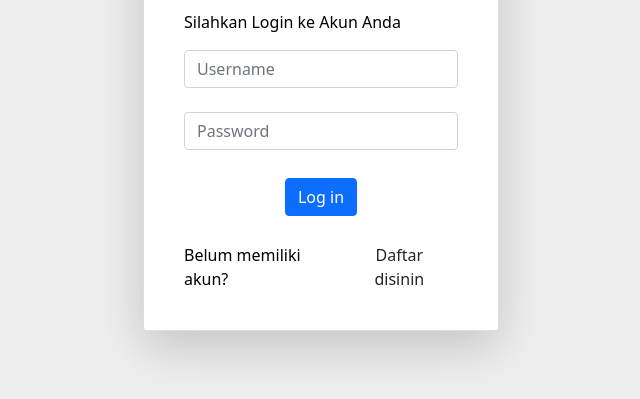
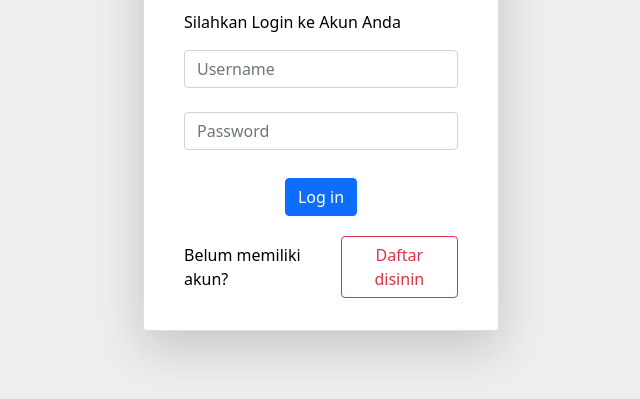
Before and after one commit to afikafiranti/mekaniKita, a plain HTML site: page index.html in a window 1280 px wide. Shown: the part 197-596 px from the top of the page, without its empty margins (319-959 px from the left). Drawn offline with nearby package versions, Linux system fonts and the light colour scheme.

Commit message:
pembaharuan login

```diff
--- a/index.html
+++ b/index.html
@@ -9,9 +9,9 @@
     <link rel="stylesheet" href="https://cdn.jsdelivr.net/npm/bootstrap-icons@1.10.5/font/bootstrap-icons.css" />
   </head>
   <body style="background-color: #eee">
-    <section class="gradient-form" >
-      <div class="container pt-5 ">
-        <div class="row d-flex justify-content-center align-items-center ">
+    <section class="gradient-form">
+      <div class="container pt-5">
+        <div class="row d-flex justify-content-center align-items-center">
           <div class="col-xl-4">
             <div class="card rounded text-black shadow-lg">
               <div class="row g-0">
@@ -34,11 +34,11 @@
                     </div>
 
                     <div class="text-center pt-1 mb-3 pb-1">
-                      <a href="home.html" class="btn btn-primary " type="button">Log in</a>
+                      <a href="home.html" class="btn btn-primary" type="button">Log in</a>
                     </div>
                     <div class="d-flex align-items-center justify-content-center pb-4">
                       <p class="mb-0 me-2">Belum memiliki akun?</p>
-                      <a href="regist.html" class=btn btn-outline-danger" type="button">Daftar disinin</a>
+                      <a href="regist.html" class="btn btn-outline-danger" type="button">Daftar disinin</a>
                     </div>
                   </form>
                 </div>
```
